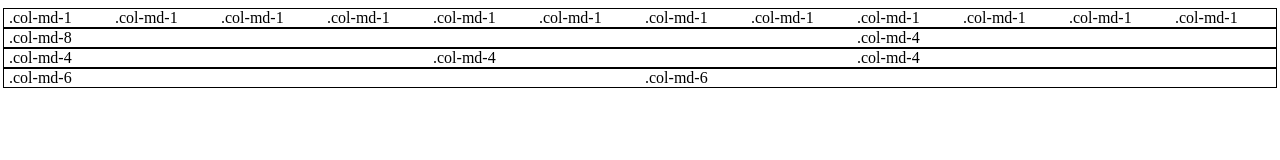
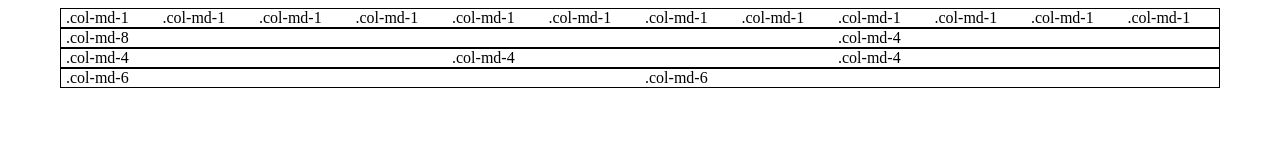
Before and after one commit to FungusHumungus/garden-grids, a plain HTML site: page resources/index.html in a window 1280 px wide. Drawn offline with Linux system fonts and the light colour scheme.

Commit message:
Added container

```diff
--- a/resources/index.html
+++ b/resources/index.html
@@ -5,6 +5,7 @@
   </head>
   <body>
 
+    <div class="container">
       <div class="row">
         <div class="col-md-1">.col-md-1</div>
         <div class="col-md-1">.col-md-1</div>
@@ -31,7 +32,7 @@
       <div class="row">
         <div class="col-md-6">.col-md-6</div>
         <div class="col-md-6">.col-md-6</div>
-
+      </div>
     </div>
   </body>
 </html>
--- a/resources/screen.css
+++ b/resources/screen.css
@@ -1,5 +1,42 @@
 * {
   box-sizing: border-box;
+}
+
+.container:before, .container:after {
+  display: table;
+  content: " ";
+  clear: both;
+}
+
+.container {
+  padding-right: 5px;
+  padding-left: 5px;
+  margin-left: auto;
+  margin-right: auto;
+}
+
+@media (min-width: 768px) {
+
+  .container {
+    width: 740px;
+  }
+
+}
+
+@media (min-width: 992px) {
+
+  .container {
+    width: 960px;
+  }
+
+}
+
+@media (min-width: 1200px) {
+
+  .container {
+    width: 1160px;
+  }
+
 }
 
 .row {
@@ -13,15 +50,15 @@
 }
 
 .row {
-  margin-right: -5;
-  margin-left: -5;
+  margin-right: -5px;
+  margin-left: -5px;
 }
 
 .col-md-1 {
   width: 8.333333333333332%;
   float: left;
-  padding-right: 5;
-  padding-left: 5;
+  padding-right: 5px;
+  padding-left: 5px;
   min-height: 1px;
   position: relative;
 }
@@ -29,8 +66,8 @@
 .col-md-4 {
   width: 33.33333333333333%;
   float: left;
-  padding-right: 5;
-  padding-left: 5;
+  padding-right: 5px;
+  padding-left: 5px;
   min-height: 1px;
   position: relative;
 }
@@ -38,8 +75,8 @@
 .col-md-6 {
   width: 50.0%;
   float: left;
-  padding-right: 5;
-  padding-left: 5;
+  padding-right: 5px;
+  padding-left: 5px;
   min-height: 1px;
   position: relative;
 }
@@ -47,8 +84,8 @@
 .col-md-8 {
   width: 66.66666666666667%;
   float: left;
-  padding-right: 5;
-  padding-left: 5;
+  padding-right: 5px;
+  padding-left: 5px;
   min-height: 1px;
   position: relative;
 }
```
Also changed, not shown: 1 other file. Lines whose indentation alone changed are shown as unchanged.
